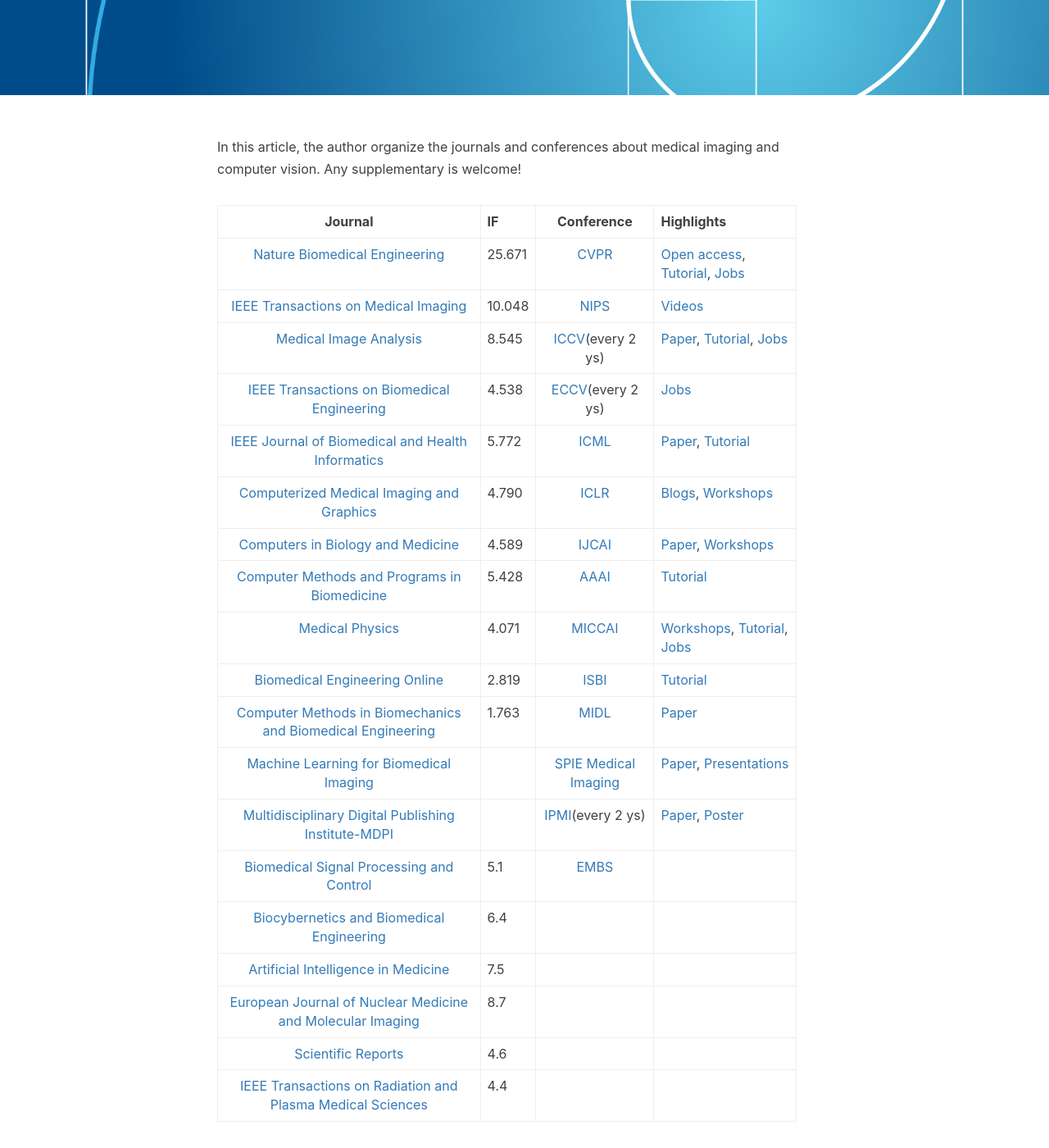
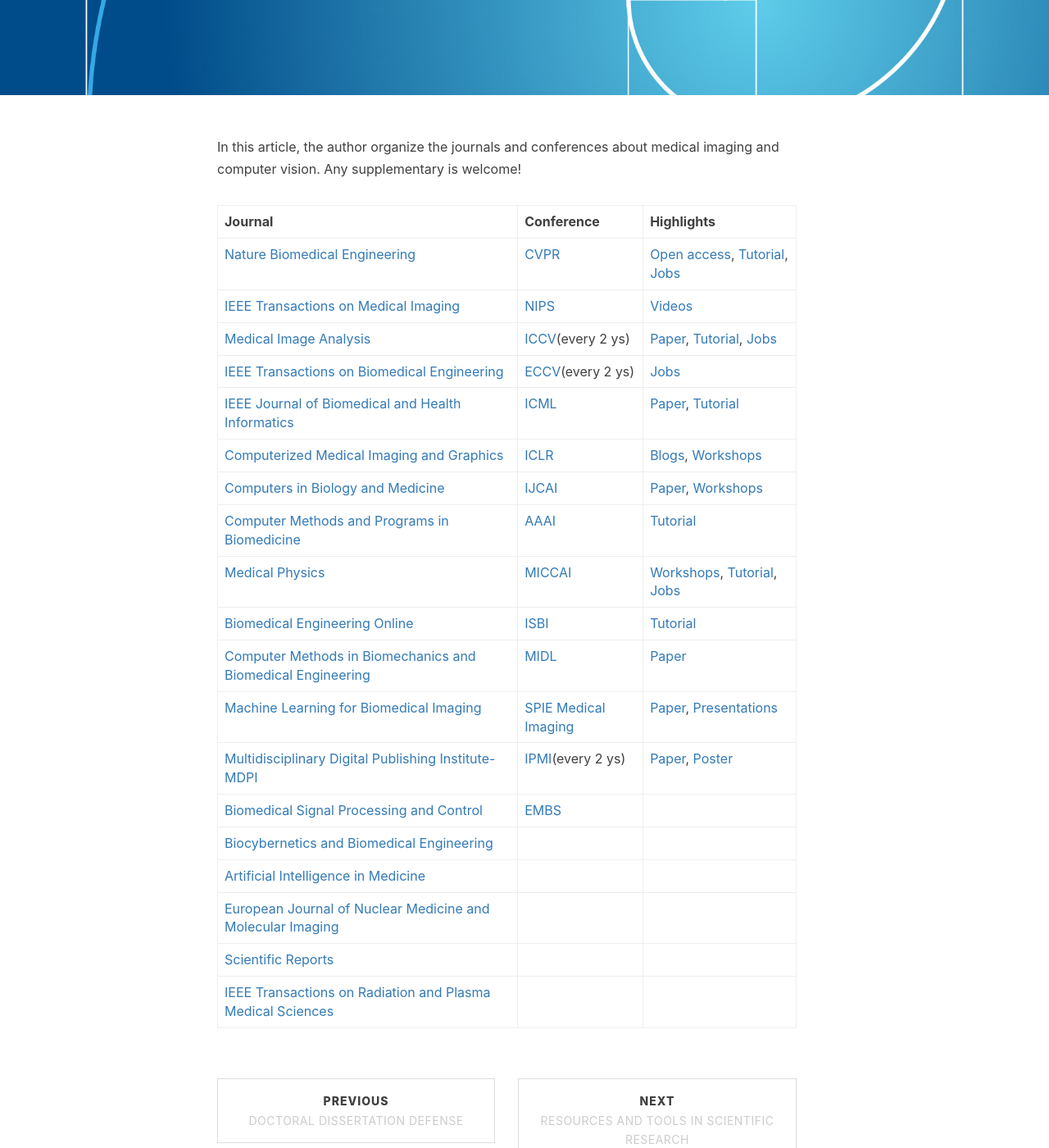
Before and after one commit to jizhang02/jizhang02.github.io, a Jekyll site: the page built from _posts/2022-06-17-journalconf.markdown, in a window 1280 px wide and 1400 px high, scrolled down 467 px. Shown: the whole window at 82% size. Built offline with Jekyll 4.4.1, drawn with Linux system fonts in a browser that asks for light colours; nearby versions of some CDN libraries; a script that is not in the unit is left out; comment, search, counter and statistics services are not loaded.

Commit message:
Update 2022-06-17-journalconf.markdown

```diff
--- a/_posts/2022-06-17-journalconf.markdown
+++ b/_posts/2022-06-17-journalconf.markdown
@@ -14,24 +14,24 @@
 
 In this article, the author organize the journals and conferences about medical imaging and computer vision. Any supplementary is welcome!
 
-| Journal |IF| Conference  |Highlights|
-| :----:  | ---- | :----:  | ---- |
-|[Nature Biomedical Engineering](https://www.nature.com/natbiomedeng/) | 25.671 | [CVPR](https://www.thecvf.com/)      |[Open access](https://openaccess.thecvf.com/menu), [Tutorial](https://cvpr2022.thecvf.com/tutorial-list), [Jobs](https://cvpr2022.thecvf.com/jobs) |
-|[IEEE Transactions on Medical Imaging](https://ieeexplore.ieee.org/xpl/RecentIssue.jsp?punumber=42) |  10.048 | [NIPS](https://nips.cc/)        |[Videos](https://videos.neurips.cc/)|
-|[Medical Image Analysis](https://www.journals.elsevier.com/medical-image-analysis)|8.545|[ICCV](https://iccv2021.thecvf.com/overview)(every 2 ys)|[Paper](https://iccv2021.thecvf.com/papers-visualizations?filter=titles), [Tutorial](https://iccv2021.thecvf.com/node/45), [Jobs](https://iccv2021.thecvf.com/jobs)|
-|[IEEE Transactions on Biomedical Engineering](https://ieeexplore.ieee.org/xpl/RecentIssue.jsp?punumber=10)|4.538|[ECCV](https://eccv2022.ecva.net/)(every 2 ys)|[Jobs](https://eccv2022.ecva.net/jobs/)|
-|[IEEE Journal of Biomedical and Health Informatics](https://www.embs.org/jbhi/)|5.772|[ICML](https://icml.cc/Conferences/2022)|[Paper](https://icml.cc/Conferences/2022/AcceptedPapersInitial), [Tutorial](https://icml.cc/Conferences/2022/Schedule?type=Tutorial)|
-|[Computerized Medical Imaging and Graphics](https://www.sciencedirect.com/journal/computerized-medical-imaging-and-graphics)|4.790|[ICLR](https://iclr.cc/)|[Blogs](https://iclr-blog-track.github.io/), [Workshops](https://iclr.cc/virtual/2022/events/workshop)|
-|[Computers in Biology and Medicine](https://www.sciencedirect.com/journal/computers-in-biology-and-medicine)|4.589|[IJCAI](https://www.ijcai.org/past_conferences)|[Paper](https://ijcai-21.org/program-main-track/), [Workshops](https://ijcai-21.org/workshops/)|
-|[Computer Methods and Programs in Biomedicine](https://www.journals.elsevier.com/computer-methods-and-programs-in-biomedicine)|5.428|[AAAI](https://aaai.org/Conferences/AAAI-22/)|[Tutorial](https://aaai.org/Conferences/AAAI-22/aaai22tutorials/)|
-|[Medical Physics](https://aapm.onlinelibrary.wiley.com/journal/24734209)|4.071|[MICCAI](http://www.miccai.org/)|[Workshops](https://conferences.miccai.org/2022/en/MICCAI2022-WORKSHOPS.html), [Tutorial](https://conferences.miccai.org/2022/en/MICCAI2022-TUTORIALS.html), [Jobs](http://www.miccai.org/job-board/)|
-|[Biomedical Engineering Online](https://biomedical-engineering-online.biomedcentral.com/)|2.819|[ISBI](https://biomedicalimaging.org/2022/)|[Tutorial](https://biomedicalimaging.org/2022/tutorials/)|
-|[Computer Methods in Biomechanics and Biomedical Engineering](https://www.tandfonline.com/journals/gcmb20)|1.763|[MIDL](https://www.midl.io/)|[Paper](https://2022.midl.io/orals.html)|
-|[Machine Learning for Biomedical Imaging](https://www.melba-journal.org/)||[SPIE Medical Imaging](https://spie.org/)|[Paper](https://www.spiedigitallibrary.org/conference-proceedings-of-spie/browse/SPIE-Medical-Imaging/2022?webSyncID=47b2cbc5-4c5e-d83e-236b-3496633be23c&sessionGUID=d9c6c446-291c-5283-dcb1-18cc0bcd562e&_ga=2.112407559.2011702394.1655747257-1863397903.1655747257&cm_mc_uid=68212891915016557472566&cm_mc_sid_50300000=96110961655747256664&SSO=1), [Presentations](https://www.spiedigitallibrary.org/conference-presentations)|
-|[Multidisciplinary Digital Publishing Institute-MDPI](https://www.mdpi.com/)||[IPMI](http://ipmi2021.org/past-ipmis/)(every 2 ys)|[Paper](https://link.springer.com/conference/ipmi), [Poster](https://ipmi2021.org/poster-groups/)|
-|[Biomedical Signal Processing and Control](https://www.sciencedirect.com/journal/biomedical-signal-processing-and-control)|5.1|[EMBS](https://embc.embs.org/2022/)||
-|[Biocybernetics and Biomedical Engineering](https://www.sciencedirect.com/journal/biocybernetics-and-biomedical-engineering)|6.4|||
-|[Artificial Intelligence in Medicine](https://www.sciencedirect.com/journal/artificial-intelligence-in-medicine)|7.5|||
-|[European Journal of Nuclear Medicine and Molecular Imaging](https://www.springer.com/journal/259)|8.7|||
-|[Scientific Reports](https://www.nature.com/srep/)|4.6|||
-|[IEEE Transactions on Radiation and Plasma Medical Sciences](https://ieeexplore.ieee.org/xpl/RecentIssue.jsp?punumber=7433213)|4.4|||
+| Journal | Conference  |Highlights|
+| :----  | :----  | ---- |
+|[Nature Biomedical Engineering](https://www.nature.com/natbiomedeng/) |  [CVPR](https://www.thecvf.com/)      |[Open access](https://openaccess.thecvf.com/menu), [Tutorial](https://cvpr2022.thecvf.com/tutorial-list), [Jobs](https://cvpr2022.thecvf.com/jobs) |
+|[IEEE Transactions on Medical Imaging](https://ieeexplore.ieee.org/xpl/RecentIssue.jsp?punumber=42) | [NIPS](https://nips.cc/)        |[Videos](https://videos.neurips.cc/)|
+|[Medical Image Analysis](https://www.journals.elsevier.com/medical-image-analysis)|[ICCV](https://iccv2021.thecvf.com/overview)(every 2 ys)|[Paper](https://iccv2021.thecvf.com/papers-visualizations?filter=titles), [Tutorial](https://iccv2021.thecvf.com/node/45), [Jobs](https://iccv2021.thecvf.com/jobs)|
+|[IEEE Transactions on Biomedical Engineering](https://ieeexplore.ieee.org/xpl/RecentIssue.jsp?punumber=10)|[ECCV](https://eccv2022.ecva.net/)(every 2 ys)|[Jobs](https://eccv2022.ecva.net/jobs/)|
+|[IEEE Journal of Biomedical and Health Informatics](https://www.embs.org/jbhi/)|[ICML](https://icml.cc/Conferences/2022)|[Paper](https://icml.cc/Conferences/2022/AcceptedPapersInitial), [Tutorial](https://icml.cc/Conferences/2022/Schedule?type=Tutorial)|
+|[Computerized Medical Imaging and Graphics](https://www.sciencedirect.com/journal/computerized-medical-imaging-and-graphics)|[ICLR](https://iclr.cc/)|[Blogs](https://iclr-blog-track.github.io/), [Workshops](https://iclr.cc/virtual/2022/events/workshop)|
+|[Computers in Biology and Medicine](https://www.sciencedirect.com/journal/computers-in-biology-and-medicine)|[IJCAI](https://www.ijcai.org/past_conferences)|[Paper](https://ijcai-21.org/program-main-track/), [Workshops](https://ijcai-21.org/workshops/)|
+|[Computer Methods and Programs in Biomedicine](https://www.journals.elsevier.com/computer-methods-and-programs-in-biomedicine)|[AAAI](https://aaai.org/Conferences/AAAI-22/)|[Tutorial](https://aaai.org/Conferences/AAAI-22/aaai22tutorials/)|
+|[Medical Physics](https://aapm.onlinelibrary.wiley.com/journal/24734209)|[MICCAI](http://www.miccai.org/)|[Workshops](https://conferences.miccai.org/2022/en/MICCAI2022-WORKSHOPS.html), [Tutorial](https://conferences.miccai.org/2022/en/MICCAI2022-TUTORIALS.html), [Jobs](http://www.miccai.org/job-board/)|
+|[Biomedical Engineering Online](https://biomedical-engineering-online.biomedcentral.com/)|[ISBI](https://biomedicalimaging.org/2022/)|[Tutorial](https://biomedicalimaging.org/2022/tutorials/)|
+|[Computer Methods in Biomechanics and Biomedical Engineering](https://www.tandfonline.com/journals/gcmb20)|[MIDL](https://www.midl.io/)|[Paper](https://2022.midl.io/orals.html)|
+|[Machine Learning for Biomedical Imaging](https://www.melba-journal.org/)|[SPIE Medical Imaging](https://spie.org/)|[Paper](https://www.spiedigitallibrary.org/conference-proceedings-of-spie/browse/SPIE-Medical-Imaging/2022?webSyncID=47b2cbc5-4c5e-d83e-236b-3496633be23c&sessionGUID=d9c6c446-291c-5283-dcb1-18cc0bcd562e&_ga=2.112407559.2011702394.1655747257-1863397903.1655747257&cm_mc_uid=68212891915016557472566&cm_mc_sid_50300000=96110961655747256664&SSO=1), [Presentations](https://www.spiedigitallibrary.org/conference-presentations)|
+|[Multidisciplinary Digital Publishing Institute-MDPI](https://www.mdpi.com/)|[IPMI](http://ipmi2021.org/past-ipmis/)(every 2 ys)|[Paper](https://link.springer.com/conference/ipmi), [Poster](https://ipmi2021.org/poster-groups/)|
+|[Biomedical Signal Processing and Control](https://www.sciencedirect.com/journal/biomedical-signal-processing-and-control)|[EMBS](https://embc.embs.org/2022/)||
+|[Biocybernetics and Biomedical Engineering](https://www.sciencedirect.com/journal/biocybernetics-and-biomedical-engineering)|||
+|[Artificial Intelligence in Medicine](https://www.sciencedirect.com/journal/artificial-intelligence-in-medicine)|||
+|[European Journal of Nuclear Medicine and Molecular Imaging](https://www.springer.com/journal/259)|||
+|[Scientific Reports](https://www.nature.com/srep/)|||
+|[IEEE Transactions on Radiation and Plasma Medical Sciences](https://ieeexplore.ieee.org/xpl/RecentIssue.jsp?punumber=7433213)|||
```
